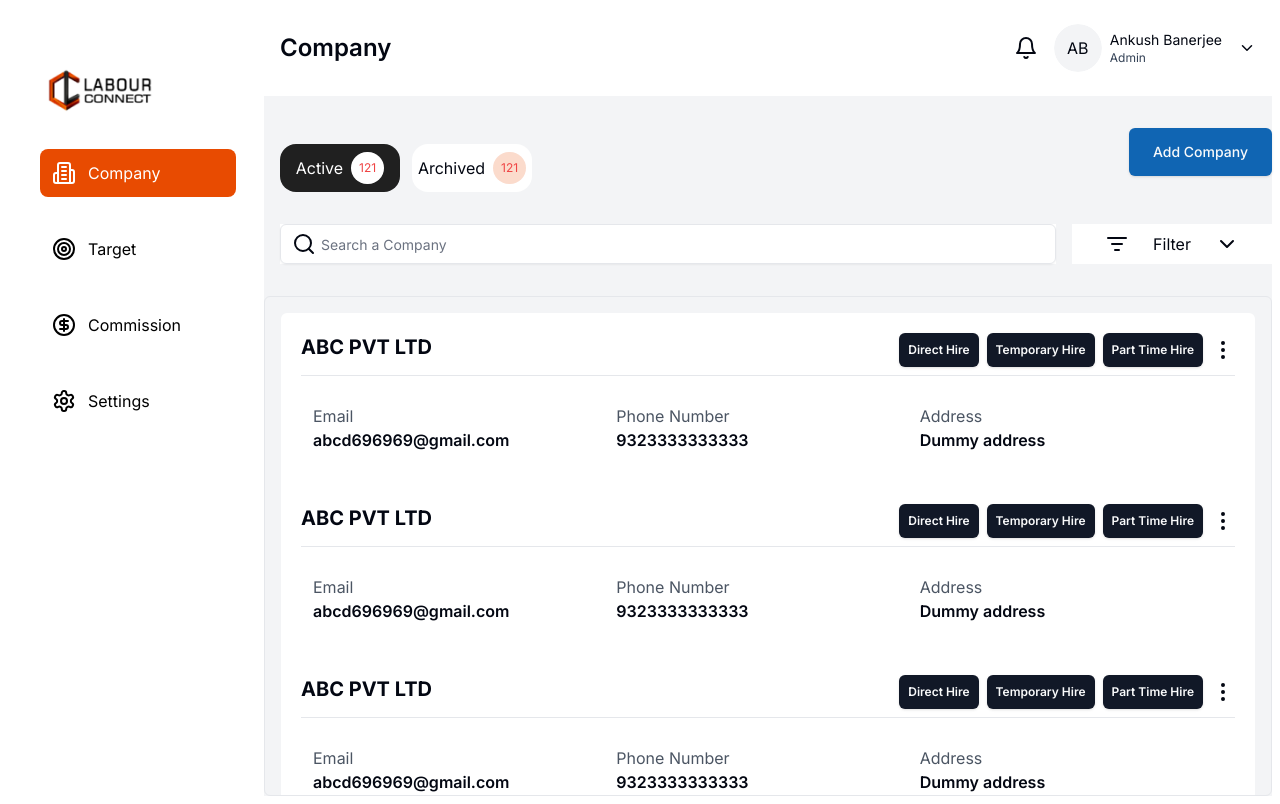
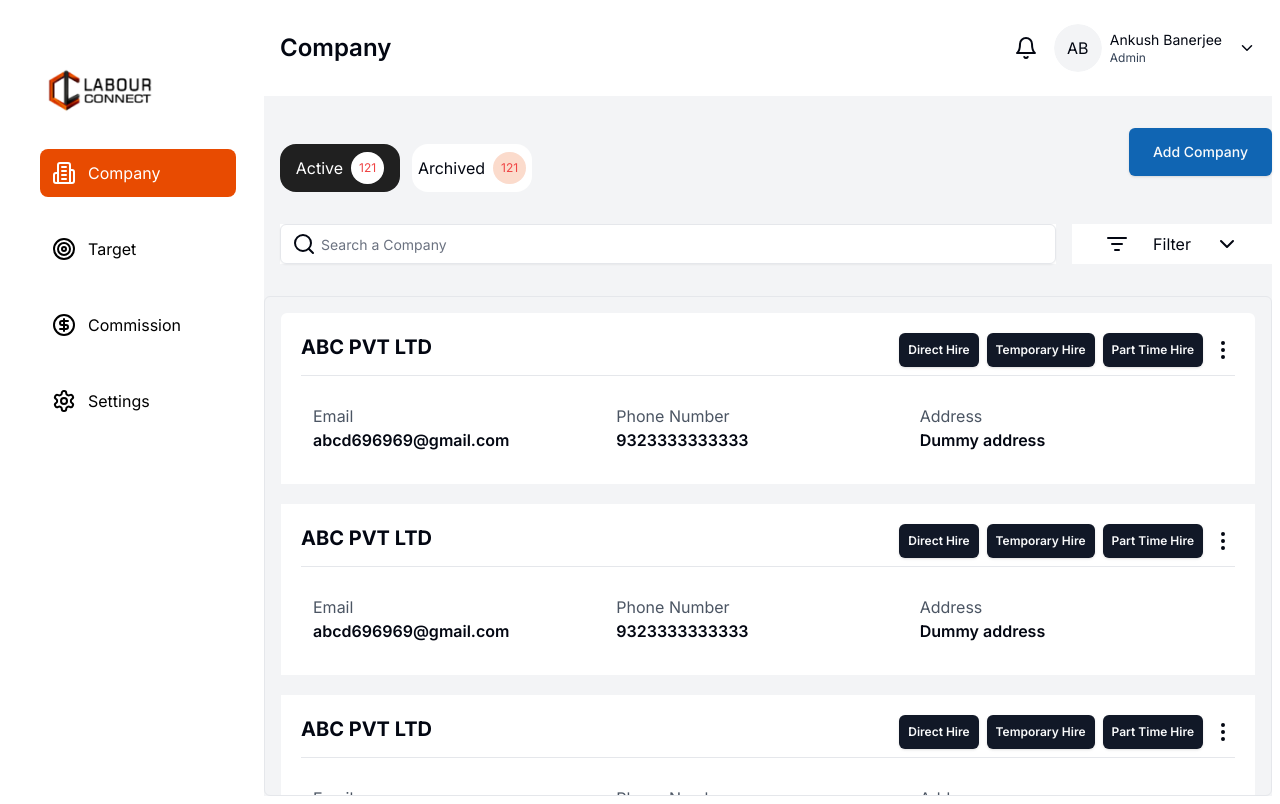
Before and after one commit to Line-CodeLC/talento-fe, a Next.js app: page /sales in a window 1280 px wide. Built offline with nearby package versions, Linux system fonts and the light colour scheme.

Commit message:
wip-fixed

```diff
--- a/src/app/sales/page.tsx
+++ b/src/app/sales/page.tsx
@@ -27,9 +27,11 @@ const Page: FC<PageProps> = () => {
       </div>
 
       <ScrollArea className="max-h-[500px]  rounded-md border p-4 overflow-y-auto">
-        {Array.from({ length: 10 }).map((_, idx) => (
-          <CompanyCard key={idx} />
-        ))}
+        <div className="flex flex-col gap-5">
+          {Array.from({ length: 10 }).map((_, idx) => (
+            <CompanyCard key={idx} />
+          ))}
+        </div>
       </ScrollArea>
     </div>
   );
```
